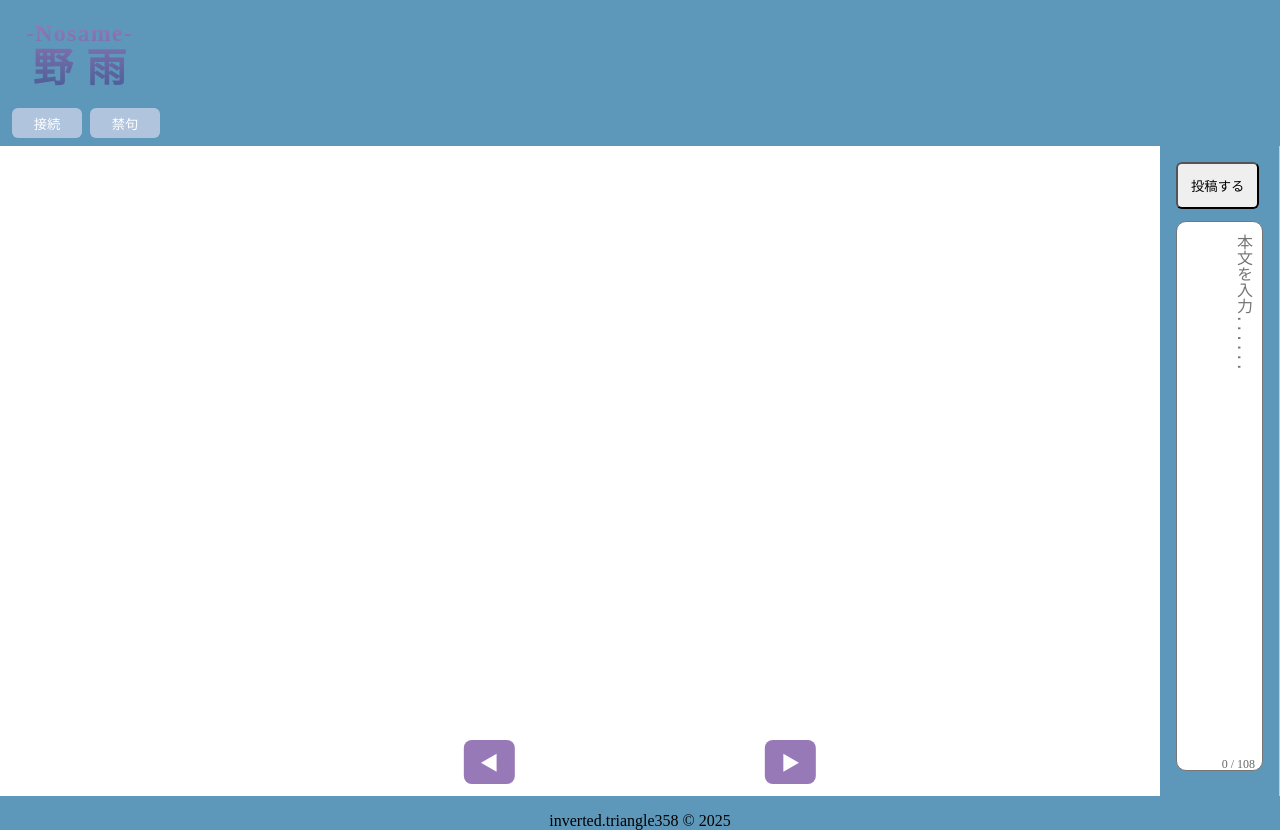
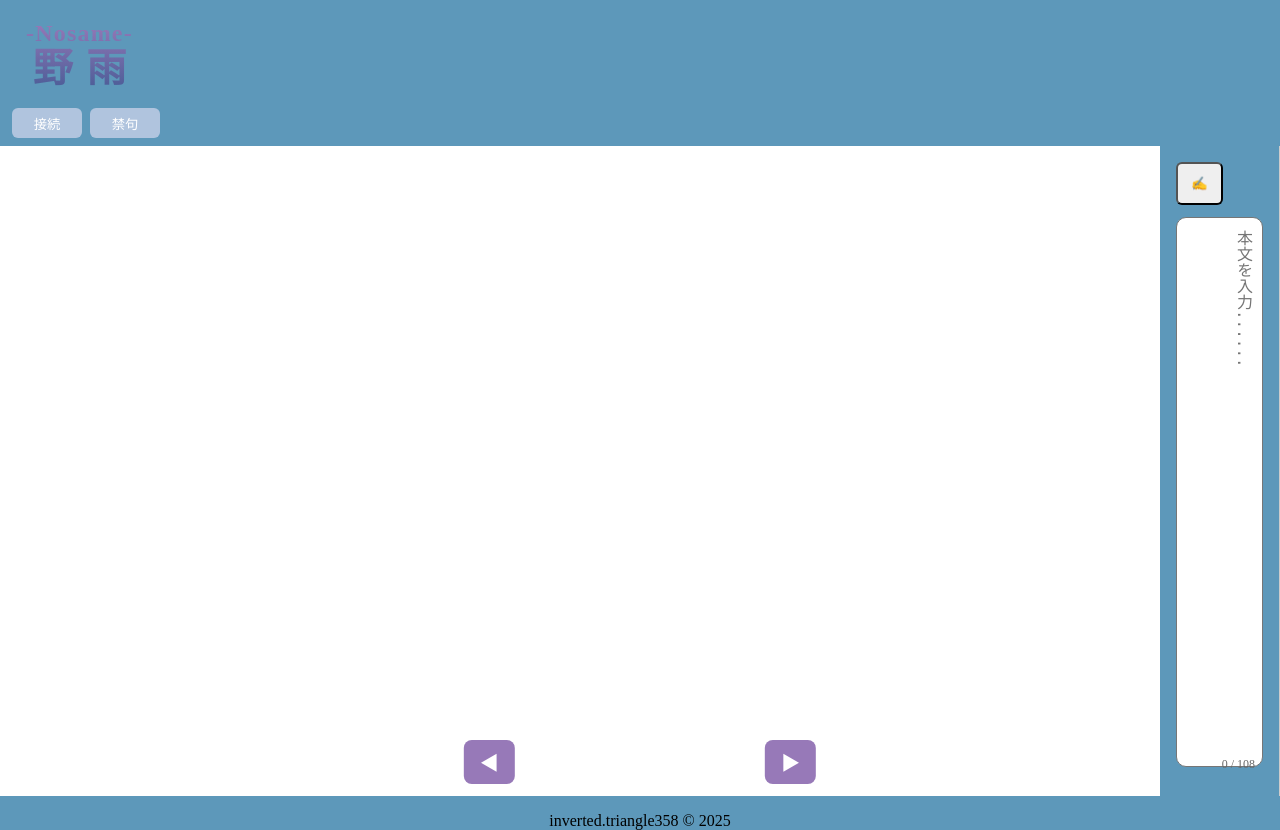
Before and after one commit to invertedtriangle358/Nosame, a plain HTML site: page index.html in a window 1280 px wide. Drawn offline with Linux system fonts and the light colour scheme; a web font is replaced by a local one.

Commit message:
Update index.html

```diff
--- a/index.html
+++ b/index.html
@@ -64,7 +64,7 @@
     <!-- 投稿欄 -->
     <aside class="sidebar">
       <div class="sidebar-header">
-        <button id="btnPublish" aria-label="投稿を送信">投稿する</button>
+        <button id="btnPublish" aria-label="投稿を送信">✍</button>
       </div>
       <div class="composer">
         <textarea id="compose" placeholder="本文を入力......"></textarea>
```
